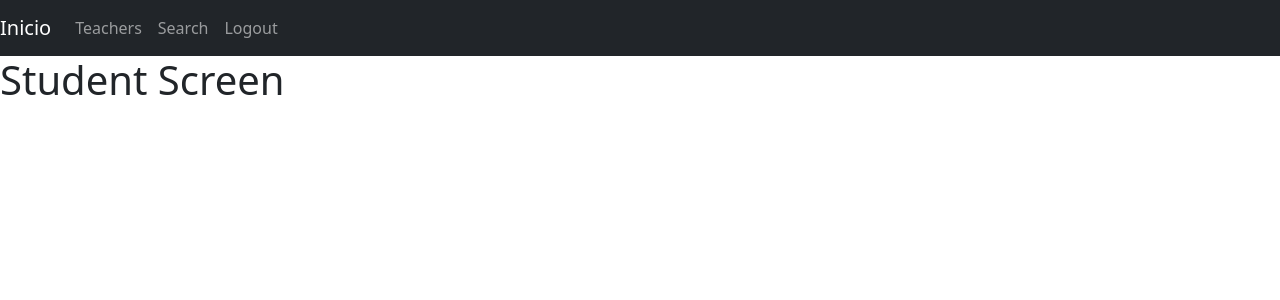
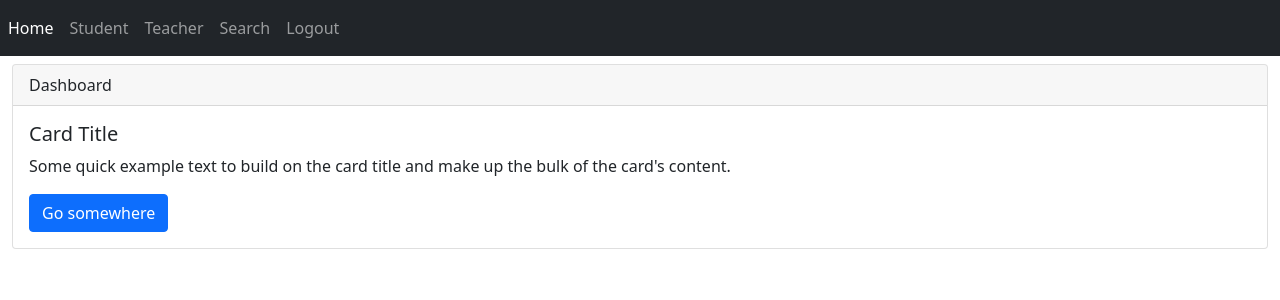
Before and after one commit to mpolox/school-messenger-swa, a React (Create React App) app: page / in a window 1280 px wide. Shown: the top 300 px of the page. Built offline with nearby package versions, Linux system fonts and the light colour scheme.

Commit message:
update navbar

```diff
--- a/public/index.html
+++ b/public/index.html
@@ -9,7 +9,6 @@
       name="description"
       content="Web site created using create-react-app"
     />
-    <link rel="apple-touch-icon" href="%PUBLIC_URL%/logo192.png" />
     <!--
       manifest.json provides metadata used when your web app is installed on a
       user's mobile device or desktop. See https://developers.google.com/web/fundamentals/web-app-manifest/
--- a/src/App.js
+++ b/src/App.js
@@ -1,9 +1,7 @@
 // import ReactECharts from "echarts-for-react";
 import { AppRouter } from "./routers/AppRouter";
 
-
 function App() {
-
   return (
     <AppRouter/>
   );
--- /dev/null
+++ b/src/components/dashboard/DashboardScreen.js
@@ -0,0 +1,20 @@
+import React from "react";
+import { Button, Card } from "react-bootstrap";
+
+export const DashboardScreen = () => {
+  return (
+    <div className="container-fluid mt-2">
+      <Card>
+        <Card.Header>Dashboard</Card.Header>
+        <Card.Body>
+          <Card.Title>Card Title</Card.Title>
+          <Card.Text>
+            Some quick example text to build on the card title and make up the
+            bulk of the card's content.
+          </Card.Text>
+          <Button variant="primary">Go somewhere</Button>
+        </Card.Body>
+      </Card>
+    </div>
+  );
+};
--- /dev/null
+++ b/src/components/login/login.js
@@ -0,0 +1,29 @@
+import React, { Fragment } from 'react'
+import { Button, Card } from 'react-bootstrap'
+import { useNavigate } from 'react-router-dom'
+
+export const LoginScreen = () => {
+
+  const navigate = useNavigate();
+
+  const handleLogin = () => {
+    navigate('/', { replace: true });
+    console.log("Entrar")
+  }
+
+  return (
+
+
+    <div className='container mt-5'>
+    <Card>
+      <Card.Header>Login</Card.Header>
+      <Card.Body>
+        <Card.Text>
+          Entrar a la aplicación.
+        </Card.Text>
+        <Button onClick={handleLogin}>Entrar</Button>
+      </Card.Body>
+    </Card>
+    </div>
+  )
+}
--- a/src/components/search/SearchScreen.js
+++ b/src/components/search/SearchScreen.js
@@ -4,7 +4,7 @@ export const SearchScreen = () => {
   return (
     <Fragment>
         <h1>
-        Search Screen
+          Search Screen
         </h1>
     </Fragment>
   )
--- a/src/components/students/StudentScreen.js
+++ b/src/components/students/StudentScreen.js
@@ -1,4 +1,5 @@
 import React, { Fragment } from 'react'
+import { Spinner } from 'react-bootstrap'
 
 export const StudentScreen = () => {
   return (
@@ -6,6 +7,7 @@ export const StudentScreen = () => {
         <h1>
         Student Screen
         </h1>
+        <Spinner animation="border" variant="danger" />
     </Fragment>
   )
 }
--- a/src/components/teachers/TeacherScreen.js
+++ b/src/components/teachers/TeacherScreen.js
@@ -4,7 +4,7 @@ export const TeacherScreen = () => {
   return (
     <Fragment>
         <h1>
-        Teacher Screen
+          Teacher Screen
         </h1>
     </Fragment>
   )
--- a/src/components/ui/Navbar.js
+++ b/src/components/ui/Navbar.js
@@ -1,22 +1,26 @@
-import { Link, NavLink } from 'react-router-dom';
+import { Spinner } from 'react-bootstrap';
+import { Link, NavLink, useNavigate } from 'react-router-dom';
 
 export const Navbar = () => {
+
+  const navigate = useNavigate();
+
+  const handleLogout = () => {
+    navigate('/login', {
+      replace: true
+    });
+  }
+
   return (
     <nav className="navbar navbar-expand-sm navbar-dark bg-dark">
-      <Link className="navbar-brand" to="/">
-        Inicio
-      </Link>
-
       <div className="navbar-collapse">
         <div className="navbar-nav">
-          <NavLink className="nav-item nav-link" to="/teacher"> Teachers</NavLink>
+          <NavLink className="nav-item nav-link" to="/">Home</NavLink>
+          <NavLink className="nav-item nav-link" to="/student">Student</NavLink>
+          <NavLink className="nav-item nav-link" to="/teacher">Teacher</NavLink>
           <NavLink className="nav-item nav-link" to="/search">Search</NavLink>
+          <NavLink className="nav-item nav-link" to="/login" onClick={handleLogout}>Logout</NavLink>
         </div>
-      </div>
-        <div className="navbar-collapse collapse w-100 order-3 dual-collapse2">
-          <ul className="navbar-nav ml-auto">
-            <NavLink className="nav-item nav-link" to="/login">Logout</NavLink>
-          </ul>
       </div>
     </nav>
     )
--- a/src/routers/AppRouter.js
+++ b/src/routers/AppRouter.js
@@ -1,21 +1,14 @@
 import React from 'react'
 import { Routes, Route, BrowserRouter } from "react-router-dom";
-import { SearchScreen } from '../components/search/SearchScreen';
-import { StudentScreen } from '../components/students/StudentScreen';
-import { TeacherScreen } from '../components/teachers/TeacherScreen';
-import { Navbar } from '../components/ui/Navbar';
-
-
-
+import { LoginScreen } from '../components/login/login';
+import { DashboardRoutes } from './DashboardRoutes';
 
 export const AppRouter = () => {
   return (
     <BrowserRouter>
-      <Navbar />
       <Routes>
-        <Route path="/" element={<StudentScreen />} />
-        <Route path="/teacher" element={<TeacherScreen />} />
-        <Route path="/search" element={<SearchScreen />} />
+        <Route path="/login" element={<LoginScreen />} />
+        <Route path="/*" element={<DashboardRoutes />} />
       </Routes>
     </BrowserRouter>
   )
--- /dev/null
+++ b/src/routers/DashboardRoutes.js
@@ -0,0 +1,21 @@
+import React from 'react'
+import { Route, Routes } from 'react-router-dom'
+import { DashboardScreen } from '../components/dashboard/DashboardScreen'
+import { SearchScreen } from '../components/search/SearchScreen'
+import { StudentScreen } from '../components/students/StudentScreen'
+import { TeacherScreen } from '../components/teachers/TeacherScreen'
+import { Navbar } from '../components/ui/Navbar'
+
+export const DashboardRoutes = () => {
+  return (
+    <>
+      <Navbar />
+      <Routes>
+        <Route path="teacher" element={<TeacherScreen />} />
+        <Route path="student" element={<StudentScreen />} />
+        <Route path="search" element={<SearchScreen />} />
+        <Route path="/" element={<DashboardScreen />} />
+      </Routes>
+    </>
+  )
+}
```
Also changed, not shown: public/manifest.json.
